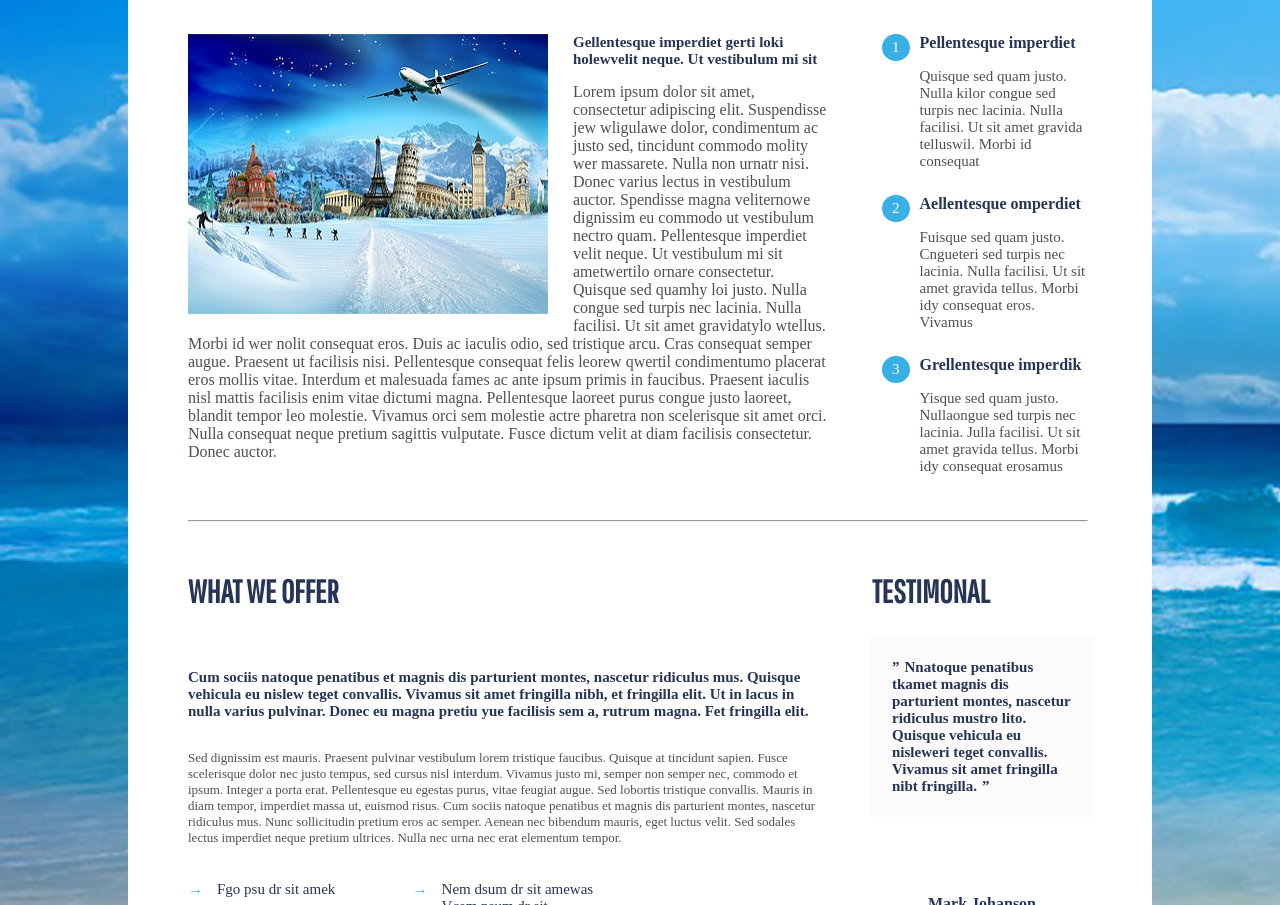
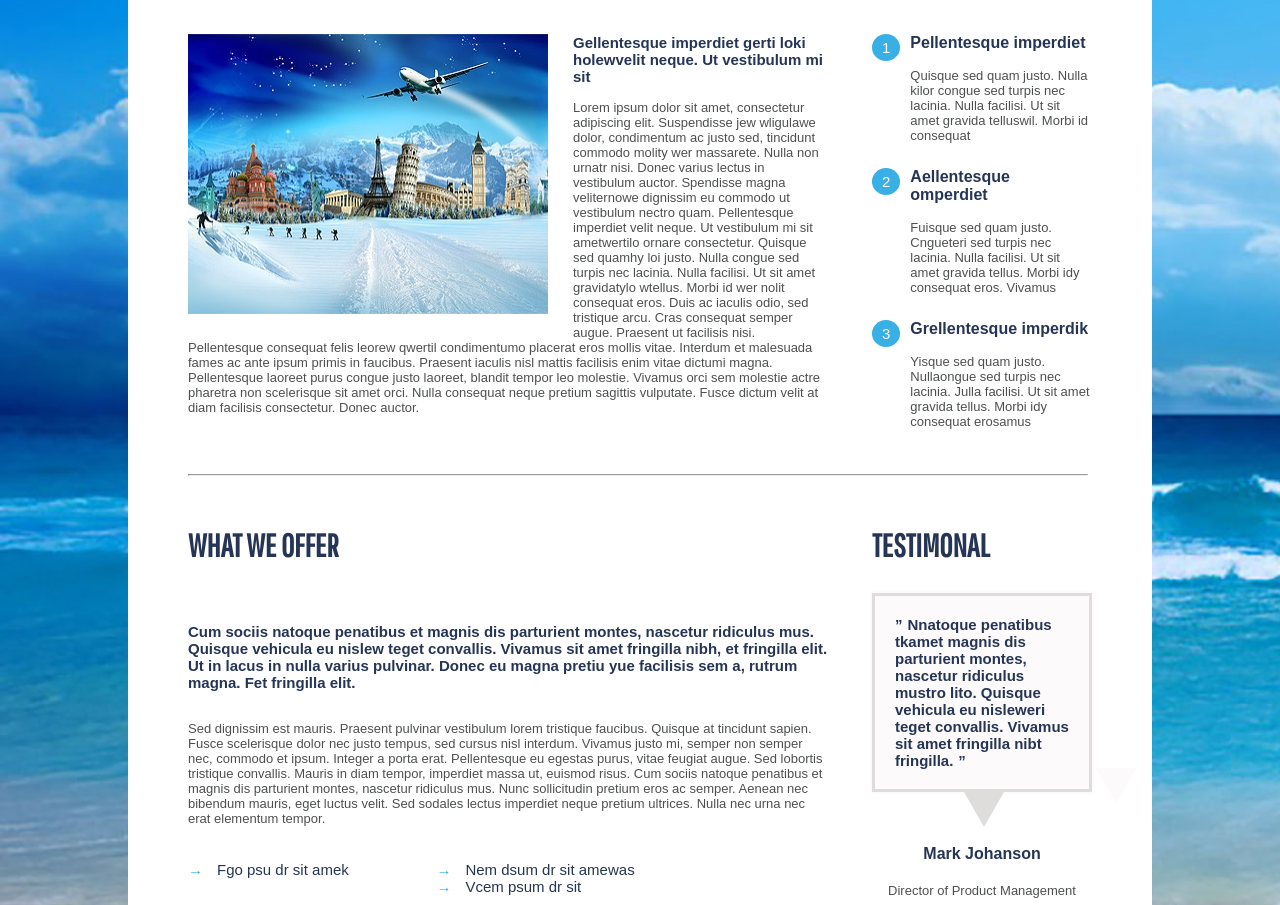
Before and after one commit to Nastyapozhik/goit-fe-course, a plain HTML site: page module-4/index.html in a window 1280 px wide. Shown: the part 373-1278 px from the top of the page. Drawn offline with Linux system fonts and the light colour scheme.

Commit message:
edded changes to hometask-4

```diff
--- a/module-4/css/styles.css
+++ b/module-4/css/styles.css
@@ -30,7 +30,7 @@ h1 {
   font-size: 32px;
 }
 
-.img {
+img {
   margin: 0 25px 20px 0;
   float: left;
   height: 280px;
@@ -40,22 +40,22 @@ h1 {
 
 .paragraph {
   margin-bottom: 15px;
-  font-family: "Regular";
+  font-family: "Arial";
   color: #263555;
   font-size: 15px;
 }
 
 .text {
-  font-family: "Regular";
+  font-family: "Arial";
   color: #4e5050;
-  font-size: 16px;
+  font-size: 13px;
 }
 
 .small {
   display: inline-block;
   vertical-align: top;
-  width: 210px;
-  margin-left: 30px;
+  width: 220px;
+  margin-left: 20px;
 }
 
 .small-list {
@@ -67,16 +67,22 @@ h1 {
 
 .principles {
   margin-bottom: 16px;
-  font-family: "Regular";
+  font-family: "Arial";
   color: #263555;
   font-size: 16px;
 }
 
 .article {
   margin-bottom: 25px;
-  font-family: "Regular";
+  font-family: "Arial";
   color: #4e5050;
   font-size: 15px;
+}
+
+.small-text {
+  font-family: "Arial";
+  color: #4e5050;
+  font-size: 13px;
 }
 
 .list {
@@ -122,14 +128,14 @@ hr {
 
 .offer-title {
   margin-bottom: 30px;
-  font-family: "Regular";
+  font-family: "Arial";
   color: #263555;
   font-size: 15px;
 }
 
 .offer-text {
   margin-bottom: 35px;
-  font-family: "Regular";
+  font-family: "Arial";
   color: #4e5050;
   font-size: 13px;
 }
@@ -142,7 +148,7 @@ hr {
 li {
   list-style: none;
   margin-bottom: 25px;
-  font-family: "Regular";
+  font-family: "Arial";
   color: #263555;
   font-size: 15px;
 }
@@ -183,27 +189,45 @@ li:nth-last-child(5) {
   color: #263555;
 }
 
+.triangle::after,
+.triangle::before {
+  content: "";
+  margin-left: 92px;
+  width: 0;
+  height: 0;
+  border-style: solid;
+  border-width: 35px 20px 0 20px;
+  border-color: #dfdcdc transparent transparent transparent;
+}
+
+.triangle::after {
+  border-color: #fcfafa transparent transparent transparent;
+  padding-top: 24px;
+}
+
 .testimonal-text {
   padding: 20px;
-  font-family: "Regular";
+  margin-bottom: 35px;
+  font-family: "Arial";
   color: #263555;
   font-size: 15px;
   box-shadow: 0 0 2px 2px rgba(252, 250, 250, 1);
   background-color: #fcfafa;
+  border-color: #dfdcdc;
+  border-style: solid;
 }
 
 .name {
-  margin: 80px 0 20px;
-  font-family: "Regular";
+  margin: 0 0 20px;
+  font-family: "Arial";
   text-align: center;
   color: #263555;
   font-size: 16px;
 }
 
 .director {
-  margin: 10px;
   text-align: center;
-  font-family: "Regular";
+  font-family: "Arial";
   color: #4e5050;
   font-size: 13px;
 }
--- a/module-4/index.html
+++ b/module-4/index.html
@@ -16,9 +16,7 @@
 
     <article class="title">
       <h1>AGENCY PROFILE</h1>
-      <div class="img">
-        <img src="img/winter.jpg" width="360" height="280" alt="">
-      </div>
+      <img src="img/winter.jpg" alt="">
       <h3 class="paragraph">Gellentesque imperdiet gerti loki holewvelit neque. Ut vestibulum mi sit</h3>
       <p class="text">Lorem ipsum dolor sit amet, consectetur adipiscing elit. Suspendisse jew wligulawe dolor, condimentum ac justo sed,
         tincidunt commodo molity wer massarete. Nulla non urnatr nisi. Donec varius lectus in vestibulum auctor. Spendisse
@@ -112,6 +110,7 @@
       <h2 class="testimonal-title">TESTIMONAL</h2>
       <h4 class="testimonal-text">Nnatoque penatibus tkamet magnis dis parturient montes, nascetur ridiculus mustro lito. Quisque vehicula eu nisleweri
         teget convallis. Vivamus sit amet fringilla nibt fringilla.</h4>
+      <div class="triangle"></div>
       <h4 class="name">Mark Johanson</h4>
       <p class="director">Director of Product Management</p>
 
```
